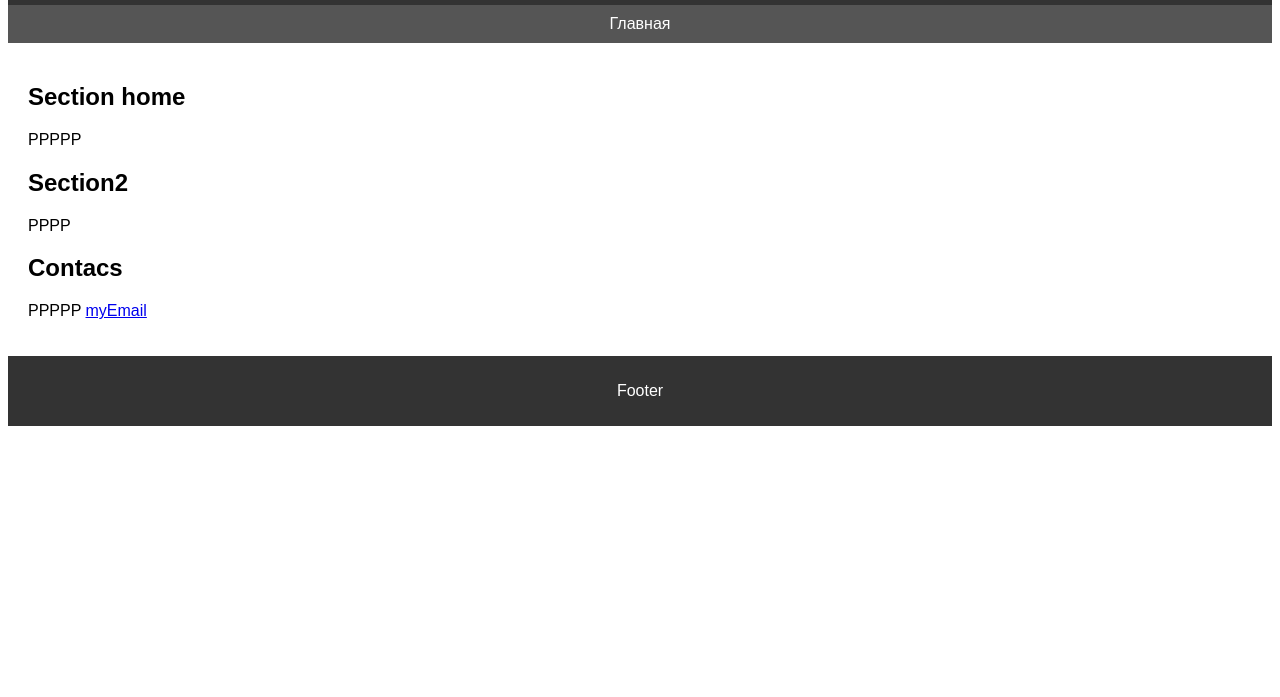
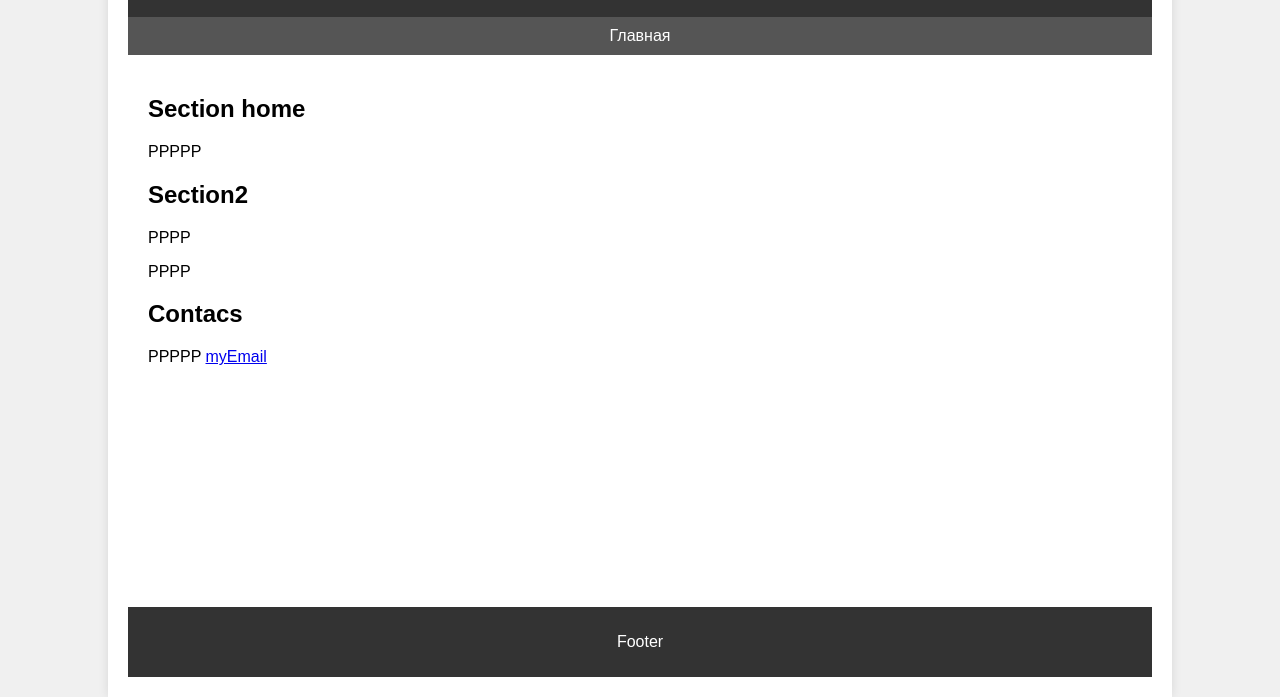
Before and after one commit to DimonFilin/DimonFilin.github.io, a plain HTML site: page index.html in a window 1280 px wide. Shown: the part 103-800 px from the top of the page. Drawn offline with Linux system fonts and the light colour scheme.

Commit message:
Add padding on sides for better looking on pc for main part

```diff
--- a/index.html
+++ b/index.html
@@ -2,11 +2,29 @@
 <html lang="ru">
 <head>
     <meta charset="UTF-8">
-    <meta name="DimonFilinCV" content="width=device-width, initial-scale=1.0">
+    <meta name="viewport" content="width=device-width, initial-scale=1.0">
     <title>DimonFilinCV</title>
     <style>
         body {
             font-family: Arial, sans-serif;
+            background-color: #f0f0f0; /* Светлый фон */
+            margin: 0;
+            padding: 0;
+            display: flex;
+            justify-content: center;
+            align-items: stretch; /* Растягиваем контейнер по высоте */
+            height: 100vh;
+        }
+        .container {
+            background-color: #fff; /* Фон контейнера */
+            width: 80%; /* Ширина контейнера */
+            max-width: 1200px; /* Максимальная ширина контейнера */
+            box-shadow: 0 0 10px rgba(0, 0, 0, 0.1); /* Тень для контейнера */
+            padding: 20px;
+            border-radius: 0; /* Убираем скругление углов */
+            display: flex;
+            flex-direction: column;
+            justify-content: space-between;
         }
         header {
             background-color: #333;
@@ -27,6 +45,7 @@
         }
         main {
             padding: 20px;
+            flex-grow: 1; /* Занимаем оставшееся пространство */
         }
         footer {
             background-color: #333;
@@ -37,6 +56,7 @@
     </style>
 </head>
 <body>
+    <div class="container">
         <header>
             <h1>Header</h1>
         </header>
@@ -51,6 +71,7 @@
             <section id="about">
                 <h2>Section2</h2>
                 <p>PPPP</p>
+                <p>PPPP</p>
             </section>
             <section id="contact">
                 <h2>Contacs</h2>
@@ -60,5 +81,6 @@
         <footer>
             <p>Footer</p>
         </footer>
+    </div>
 </body>
 </html>
```
Lines whose indentation alone changed are shown as unchanged.
